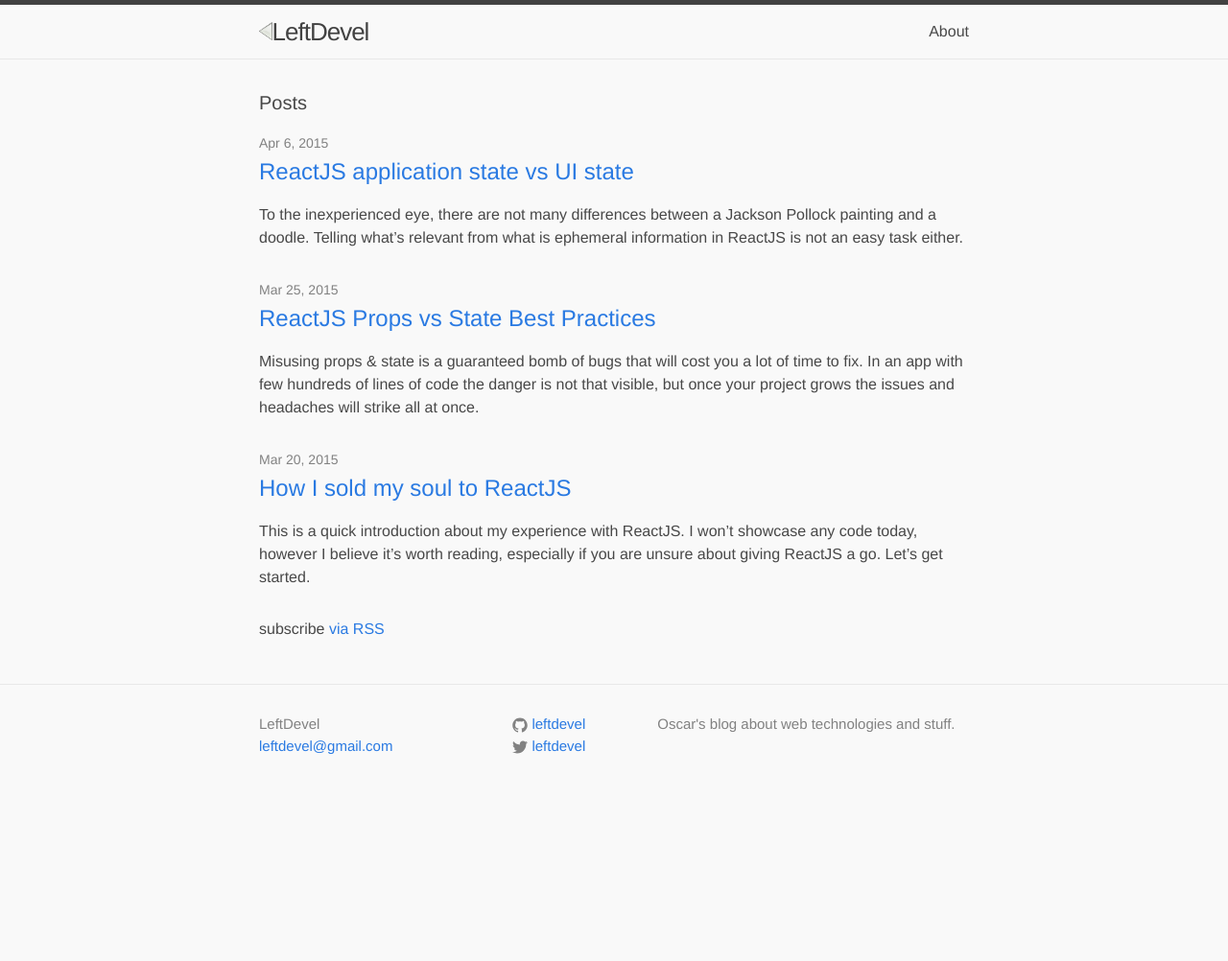
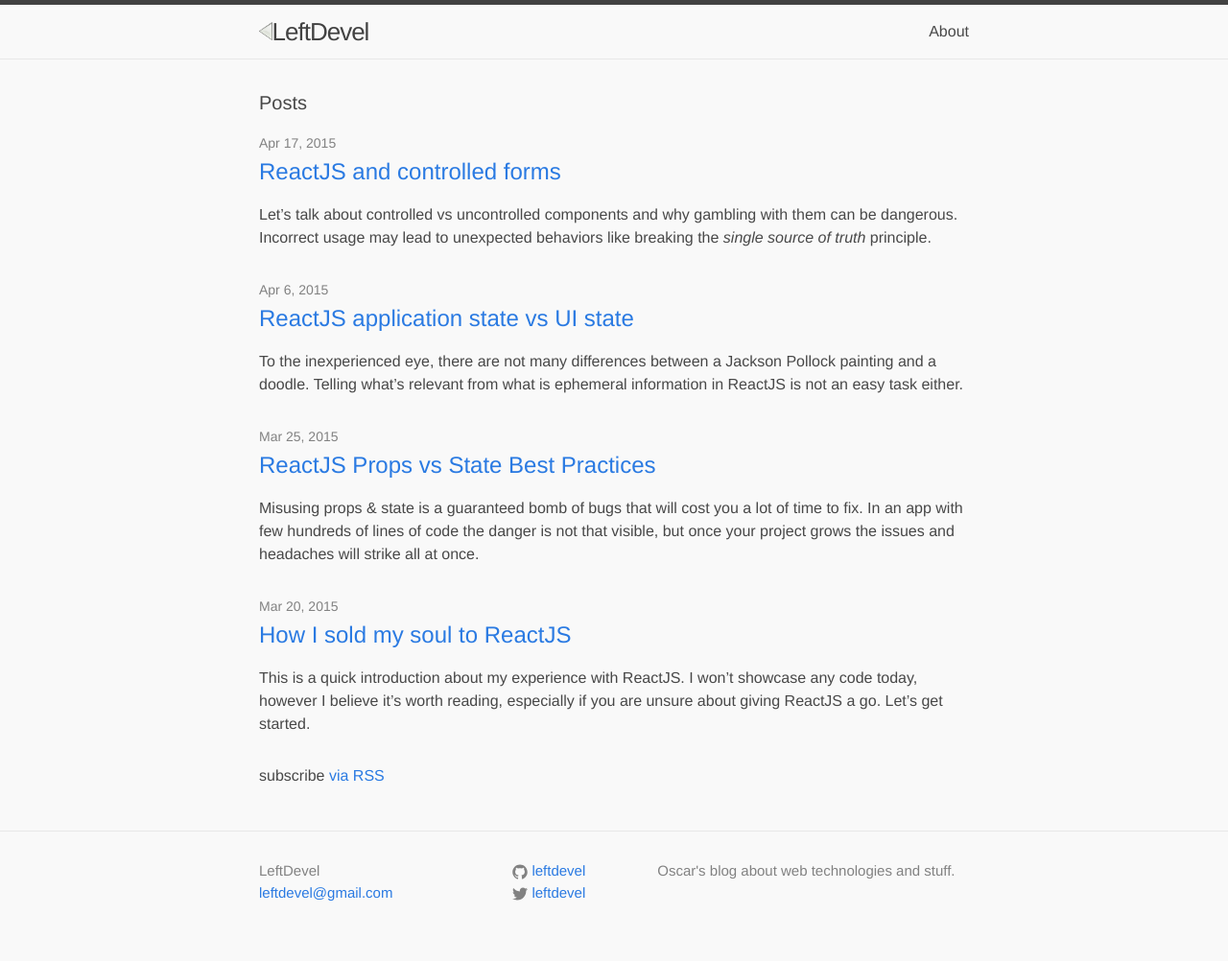
Before and after one commit to leftdevel/leftdevel.github.io, a Jekyll site: the page built from index.html, in a window 1280 px wide. Shown: the whole page at 96% size. Built offline with Jekyll 4.4.1, drawn with Linux system fonts in a browser that asks for light colours; Markdown is read by kramdown in place of the engine named in the settings; before the commit the page ends 900 px from its top, so only the background shows below that; part of the change alters nothing that is shown.

Commit message:
4th blog post! React controlled forms

```diff
--- a/_drafts/reactjs-controlled-forms.md
+++ b/_posts/2014-04-17-reactjs-controlled-forms.md
@@ -1,12 +1,12 @@
 ---
 layout: post
 title:  "ReactJS and controlled forms"
-date:   2015-04-15 15:00:00
+date:   2015-04-17 04:00:00
 categories: reactjs forms
 ---
 Let's talk about controlled vs uncontrolled components and why gambling with them can be dangerous. Incorrect usage may lead to unexpected behaviors like  breaking the _single source of truth_ principle.
 
-You may have already read about them in the [official docs][controlled-and-uncontrolled-components], but let's recap how they both differ from each other. Take a look to the following two form components, they both achieve the same exact thing (open your browser's javascript console in order see the output when clicking the submit button).
+You may have already read about them in the [official docs][controlled-and-uncontrolled-components], but let's recap how they both differ from each other. Take a look to the following two form components, they both achieve the same thing (open your browser's javascript console in order see the output when clicking the submit button).
 
 **Uncontrolled**.
 
@@ -64,9 +64,9 @@ React.render(<SimpleForm />, mountNode);
 
 An input will be controlled whenever we declare the `value` attribute (as opposite to uncontrolled component, which makes use of `defaultValue`). This let ReactJS take total control over the input.
 
-The input value won't be updated if the component state is not updated. Try to comment out the `_onChange` method and you will notice that you won't be able to write in it, even though the `event` is still being fired.
+The input value won't be updated if the component state is not updated. If we comment out the `_onChange` method we won't be able to modify the input, even though the `event` is still being fired.
 
-This give us great flexibility, like the chance to pre-process the value, for example if you want to enforce upper case only and limit the lenght to five characters you can easily achieve that by refactoring the `onChange` method:
+This give us great flexibility, like the chance to pre-process the value, for example if we want to enforce upper case only and limit the length to five characters we can easily achieve that by refactoring the `onChange` method:
 
 <div id="sample3">
 {% highlight js %}
@@ -81,13 +81,13 @@ This give us great flexibility, like the chance to pre-process the value, for ex
 {% endhighlight %}
 </div>
 
-Imagine that we are writing a chat application and we want to show a `John Doe is typing..` message to the other participants; that would be a breeze to achieve in the onChange handler. In practice, however, you will soon realize you won't always need such fine grained control.
+Imagine that we are writing a chat application and we want to show a `John Doe is typing..` message to the other participants; that would be a breeze to achieve thanks to the onChange handler. In practice, however, we won't always need such fine-grained level of control.
 
 <a id="beware-of-mad-component"></a>
 
 ### Beware of mad component [#](#beware-of-mad-component)
 
-Something to be careful about controlled components is that you can end up breaking the _single source of truth_ principle. The following component let us update our full name and will apply a nice formatting to it, so if we enter "ivanNa HUMpalOT" it will be converted to "Ivanna Humpalot":
+Something to be careful about controlled components is that we can end up breaking the _single source of truth_ principle. The following component let us update our full name and will apply a nice formatting to it, so if we enter "ivanNa HUMpalOT" it will be converted to "Ivanna Humpalot":
 
 <div id="sample4">
 {% highlight js %}
@@ -96,7 +96,7 @@ Something to be careful about controlled components is that you can end up break
 var Profile = React.createClass({
   getInitialState: function() {
     return {
-      username: this.props.initialUsername,
+      username: this.props.initialUsername, // antipattern
       editing: false
     };
   },
@@ -160,17 +160,17 @@ React.render(<Dashboard />, mountNode);
 {% endhighlight %}
 </div>
 
-Did you spot the issue? The Dashboard's `_updateUsername` method will successfully convert the input and update the Dashboard's state as we can see in the welcome message, but the form won't reflect it because it handles its own state and uses `this.props.initialUsername` for [initialization only][props-in-state].
+Did you spot the issue? The Dashboard's `_updateUsername` method will successfully convert the input and update the Dashboard's state as we can see in the welcome message, but the form won't reflect it because it handles its own state and uses `this.props.initialUsername` for [initialization only][props-in-state]. (Throwing props into a component's state is an antipattern too, yikes!).
 
-Notice that the new initialUsername value is still being passed down to the Profile component after the Dashboard state has been updated, but the component no longer makes use of it.
+The sad part of the story is that the new initialUsername value is still being passed down to the Profile component after the Dashboard state has been updated, but the component no longer makes use of it.
 
-Inadvertently we have broken  the _single source of truth_ principle, because the value for the username now lives inside the Dashboard state and also inside the Profile state, and we should avoid this bad practice at all cost.
+Inadvertently we have broken  the _single source of truth_ principle, because the value for the username now lives inside the Dashboard state and inside the Profile state as well, and we should avoid this bad practice at all cost.
 
 In our example, this issue might be easy to spot after one or  two re-reads, but in an app with many layers of sub-components, and with many historical refactors this bug will await patiently to show up in the worst moment. And believe me, this is hard to debug.
 
-Using a controlled input component also implies adding an `onChange` handler and without a meaninful purpose it quickly becomes lousy code. If a controlled component achieves no more than an uncontrolled one, please save yourself from the hassle and use the latter.
+Using a controlled input component also implies adding an `onChange` handler that without a meaningful purpose it quickly becomes lousy code. If a controlled component achieves no more than an uncontrolled one, please save yourself from the hassle and use the latter.
 
-To avoid breaking the _single source of truth_ principle the rule of thumb is that an application data element should live in one and only one component state. If we need diferent representations of the same data, then the solution is - besides keeping it in a single state - to let other components to _decorate_ it only.
+To avoid breaking the _single source of truth_ principle the rule of thumb is that an application data element should live in one and only one component state. If we need different representations of the same data, then the solution is - besides keeping it in a single state - to let other components to _decorate_ it only.
 
 <a id="a-better-solution"></a>
 
@@ -192,8 +192,7 @@ var Profile = React.createClass({
       return (
         ...
           // The username now comes from the props and not the state.
-          // We've also removed the need for the username to be a
-          // controlled component, so no more onChange handling.
+          // The input is now uncontrolled, so no more onChange handling.
           // The 'ref' will be used in the _submit handler
           <input ref="Username" defaultValue={this.props.initialUsername} />
         ...
@@ -254,9 +253,9 @@ React.render(<Dashboard />, mountNode);
 {% endhighlight %}
 </div>
 
-Hopefully  the inline comments will point out the major changes in our code. In short, the Profile component no longers handles the username state, rather it's a channel between the end user and the Dashboard component. However notice the `editing` attribute is still being part of the Profile, maybe we agree that the Dashboard won't benefit at all from knowing about the inner cogs of the Profile.
+Hopefully  the inline comments will point out the major changes in our code. In short, the Profile component no longer handles the username state, rather it's a channel between the end user and the Dashboard component. However notice the `editing` attribute is still being part of the Profile, maybe we agree that the Dashboard won't benefit at all from knowing about the inner cogs of the Profile.
 
-The value is being passed raw from the Profile to the Dashboard's `_updateUsername` handler, and is being saved raw into the state as well. The render method makes use of the _ucwords function to give the username a a better display representation on the fly.
+The value is being passed raw from the Profile to the Dashboard's `_updateUsername` handler, and is being saved raw into the state as well. The render method makes use of the _ucwords function to give the username a nicer display representation on the fly.
 
 <a id="conclusion"></a>
 
@@ -264,7 +263,7 @@ The value is being passed raw from the Profile to the Dashboard's `_updateUserna
 
 Controlled vs uncontrolled form components is a very simple concept, yet we may find ourselves failing to choose wisely if we are not careful enough to foresee big upcoming refactors where forms needs to be split into smaller and more abstract pieces.
 
-Have you faced these issues at all? Please share your experience with forms in the comments sections below. Thanks for reading.
+Have you faced these issues at all? Please share your experience with forms in the comments sections below. If you have any question write them down too. Thanks for reading.
 
 [props-in-state]: https://facebook.github.io/react/tips/props-in-getInitialState-as-anti-pattern.html
 [controlled-and-uncontrolled-components]: https://facebook.github.io/react/docs/forms.html#controlled-components
```
